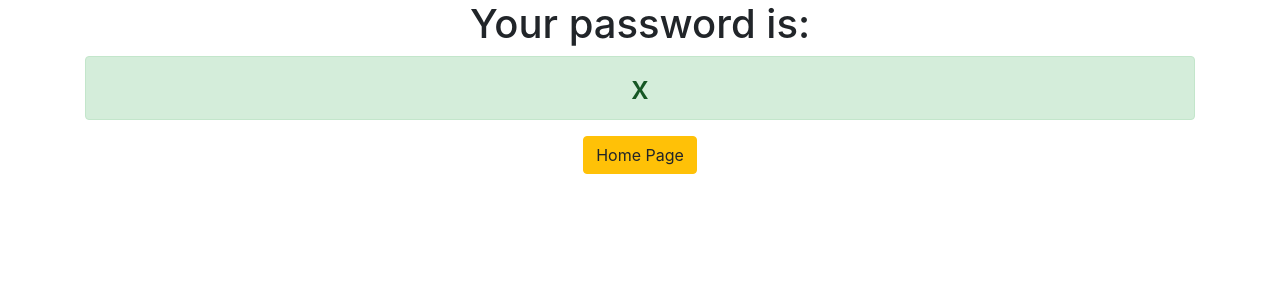
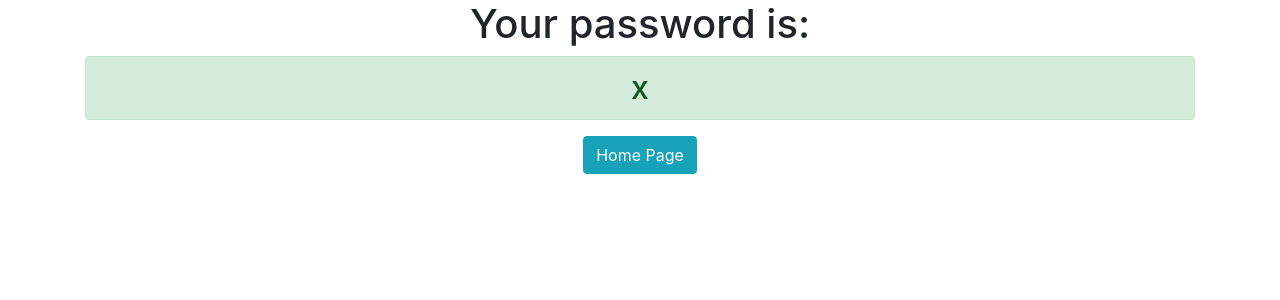
Before and after one commit to praveen3184/djanga3-password-generator, a Django app: template gegenerator/templates/gegenerator/password.html in a window 1280 px wide. Shown: the top 300 px of the page. Run offline with Django 3.2, Linux system fonts and the light colour scheme; the template is opened without the code that fills it: most values are stand-ins (such as "Sample title", 1, 10 or a date in 2020).

Commit message:
I made some changes

```diff
--- a/gegenerator/templates/gegenerator/password.html
+++ b/gegenerator/templates/gegenerator/password.html
@@ -2,5 +2,5 @@
 <div class="container text-center">
 <h1>Your password is:</h1>
 <h2 class="alert alert-success">{{password}}</h2>
-<a href="{%url 'home' %}" class="btn btn-warning">Home Page</a>
+<a href="{%url 'home' %}" class="btn btn-info">Home Page</a>
 </div>
```
